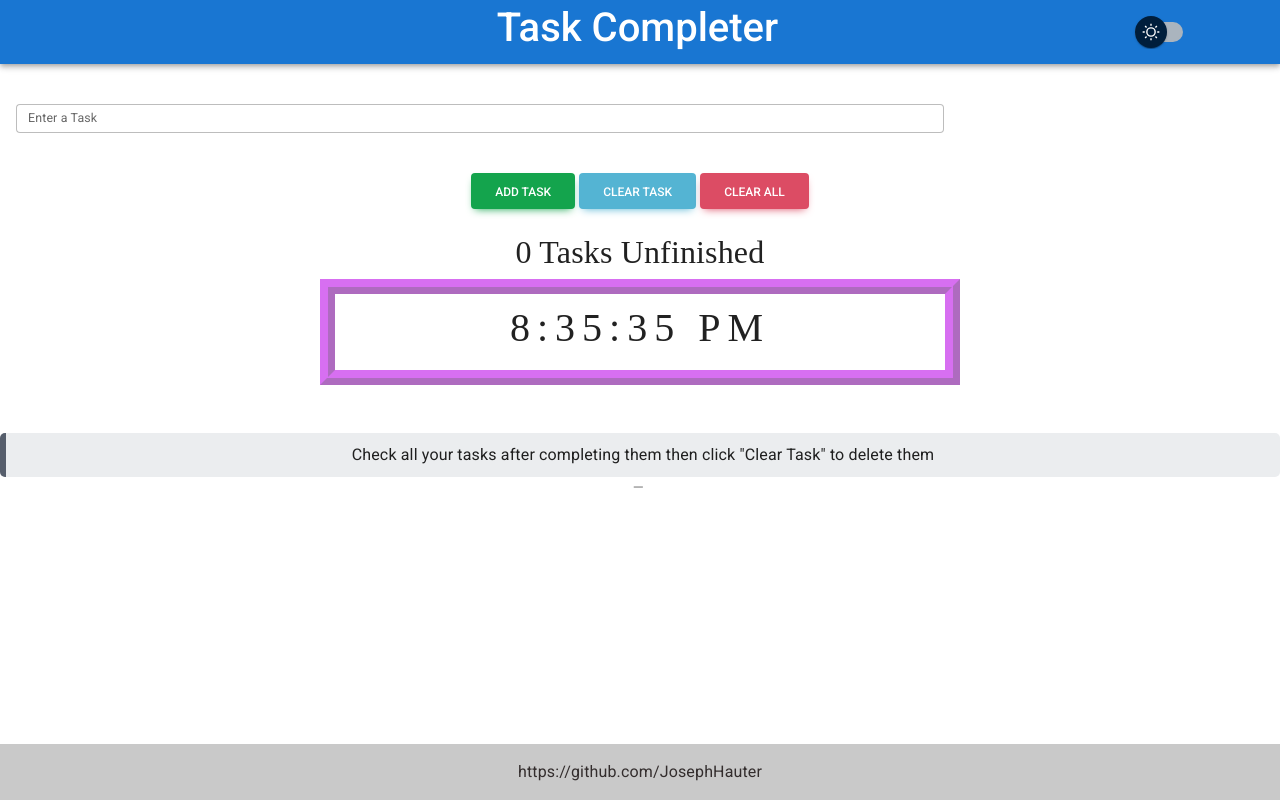
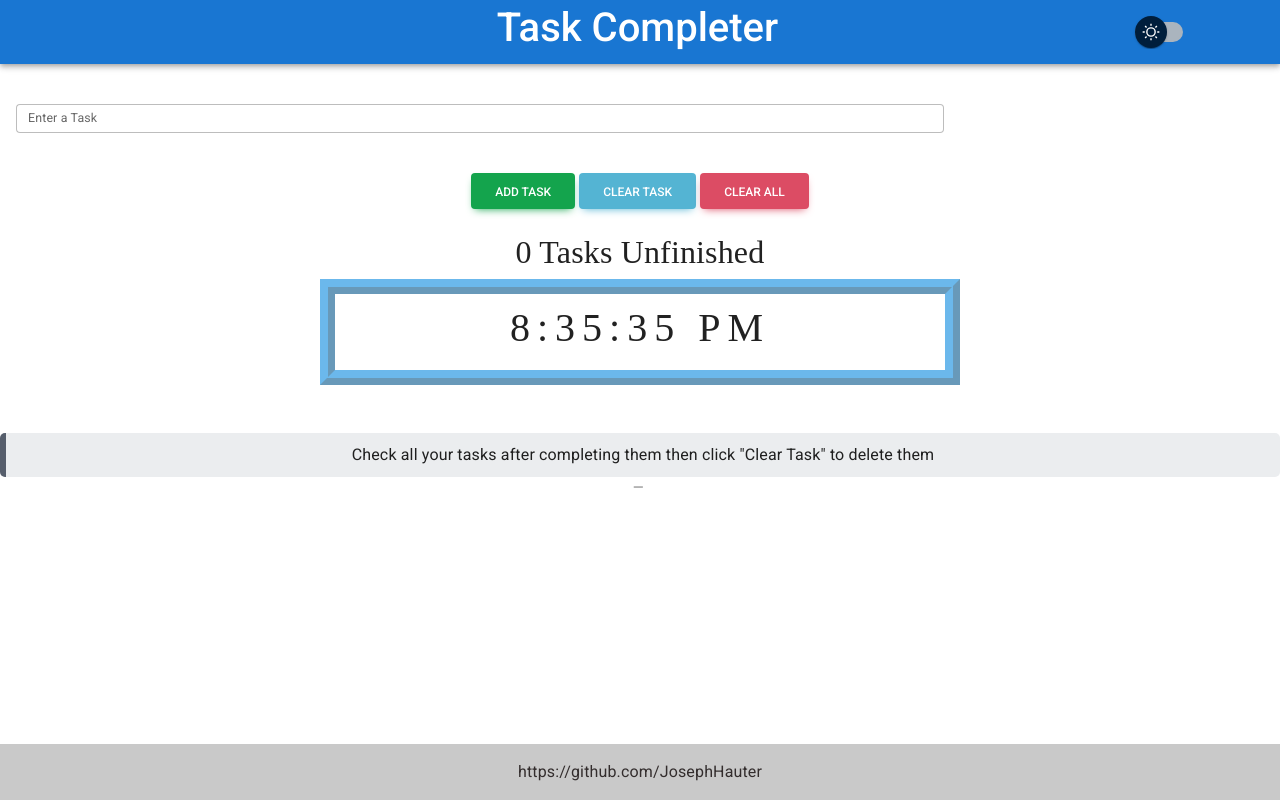
Before and after one commit to JosephHauter/TodoList, a React (Create React App) app: page / in a window 1280 px wide. Built offline with nearby package versions, Linux system fonts and the light colour scheme; no server answers.

Commit message:
cleaned up code and fixed some colors

```diff
--- a/src/App.css
+++ b/src/App.css
@@ -1,4 +1,4 @@
-.header {
+.tracker {
   font-family: "Lucida Handwriting", "Brush Script MT", cursive;
 }
 .main {
@@ -27,5 +27,5 @@
   font-size: 60px;
   font-family: Orbitron;
   letter-spacing: 7px;
-  border: 4mm ridge rgba(190, 17, 233, 0.6);
+  border: 4mm ridge rgba(9, 138, 224, 0.6);
 }
--- a/src/App.js
+++ b/src/App.js
@@ -1,15 +1,15 @@
 import React, { useState, useRef, useEffect } from "react";
 import TodoList from "./TodoList";
 import "./App.css";
-import { MDBInput, MDBTypography, MDBFooter } from "mdb-react-ui-kit";
+import { MDBInput, MDBFooter } from "mdb-react-ui-kit";
 import ButtonAppBar from "./appBar";
 import { ThemeProvider, createTheme } from "@mui/material/styles";
 import CssBaseline from "@mui/material/CssBaseline";
 import Clock from "./Clock";
+import Quote from "./Quote";
 // import uuid to get a unique id for each task
 import { v4 as uuidv4 } from "uuid";
-import Quote from "./Quote";
-// storage for tasks
+// key storage for tasks
 const LOCAL_STORAGE_KEY = "todoApp.tasks";
 
 function App() {
@@ -96,7 +96,7 @@ function App() {
           </button>
           <br></br>
           <br></br>
-          <h2 className="header">
+          <h2 className="tracker">
             {tasks.filter((task) => !task.complete).length} Tasks Unfinished
           </h2>
           <Clock />
--- a/src/Task.js
+++ b/src/Task.js
@@ -7,7 +7,6 @@ export default function task({ task, toggleTask }) {
   return (
     <div>
       <div class="eachTask">
-        {/* this shows a task with a checkbox next to it */}
         <label>
           <input
             type="checkbox"
```
Also changed, not shown: src/setupTests.js (deleted, +0 -5 lines).
